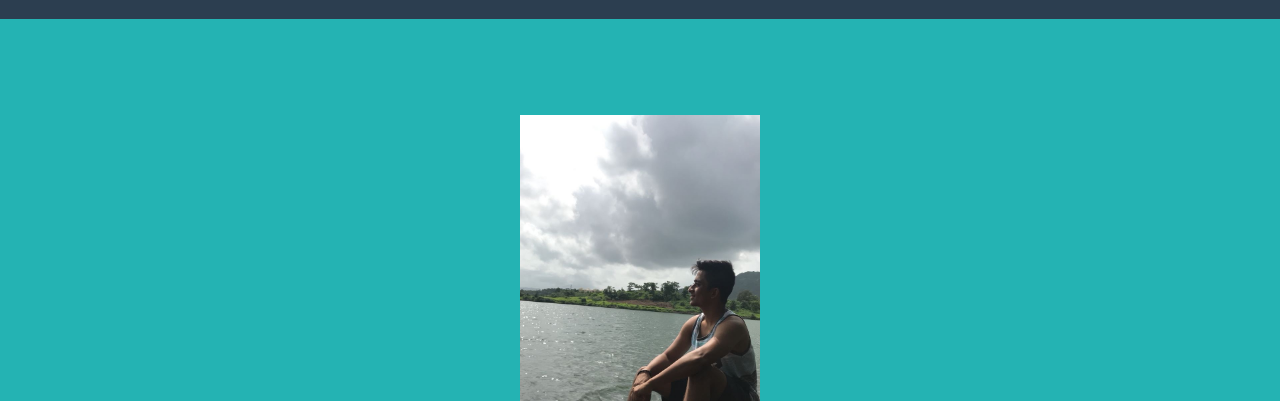
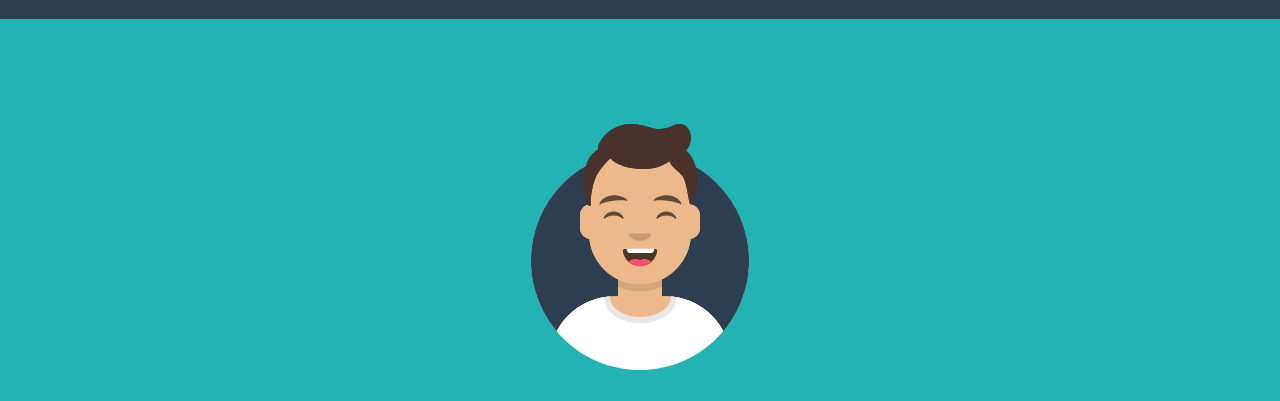
Before and after one commit to shaumikpathak/shaumikpathak.github.io, a website with bundled scripts: page index.html in a window 1280 px wide. Shown: the part 85-486 px from the top of the page. Built offline with nearby package versions, Linux system fonts and the light colour scheme; files whose address does not match are found by name.

Commit message:
New Commit

```diff
--- a/index.html
+++ b/index.html
@@ -51,7 +51,7 @@
     <div class="container d-flex align-items-center flex-column">
 
       <!-- Masthead Avatar Image -->
-      <img class="masthead-avatar mb-5" src="img/header.JPG" alt="">
+      <img class="masthead-avatar mb-5" src="img/avataaars.svg" alt="">
 
       <!-- Masthead Heading -->
       <h1 class="masthead-heading text-uppercase mb-0">Shaumik Pathak</h1>
```
